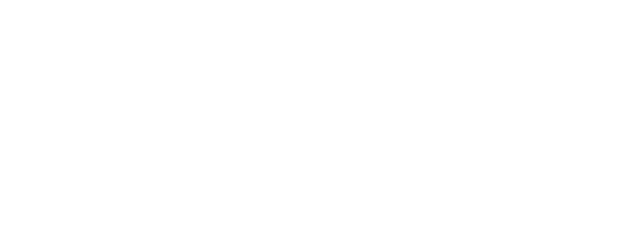
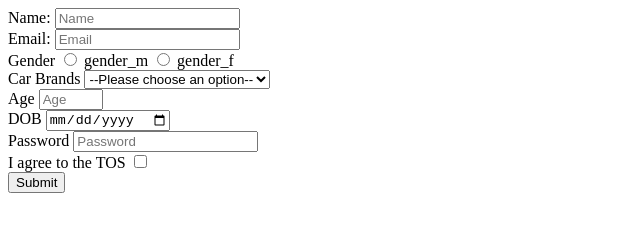
Before and after one commit to acciojob/signup-form-car-Khandavilli-Mahidhar93, a website: page main.html in a window 1280 px wide. Shown: the whole page, without its empty margins (0-640 px from the left). Drawn offline with Linux system fonts and the light colour scheme.

Commit message:
created a submission

```diff
--- a/main.html
+++ b/main.html
@@ -8,6 +8,40 @@
 
 <body>
 	<!-- the entire body must be written by student -->
+	<form method="post" action="/signup">
+		<label for="name">Name:</label>
+		<input type="text" id="name" name="name" placeholder="Name" required><br>
+
+		<label for="email">Email:</label>
+		<input type="email" id="email" name="email" placeholder="Email" required><br>
+
+		<label>Gender</label>
+
+		<input type="radio" id="radio" name="radio" value="male" required>
+		<label for="gender">gender_m</label>
+		<input type="radio" id="radio" name="radio" value="female" required>
+		<label>gender_f</label><br>
+		<label for="cars">Car Brands</label>
+		<select id="cars" name="cars" required>
+			<option value="">--Please choose an option--</option>
+			<option value="BMW">BMW</option>
+			<option value="Koniegsegg">Koniegsegg</option>
+			<option value="Buggati">Buggati</option>
+		</select><br>
+
+		<label for="age">Age</label>
+		<input type="number" id="age" name="age" placeholder="Age" min="1" max="100" required><br>
+
+		<label for="dob">DOB</label>
+		<input type="date" id="dob" name="dob" placeholder="xxx-xxx-xxxx"><br>
+
+		<label for="password">Password</label>
+		<input type="password" id="password" name="password" placeholder="Password" required><br>
+
+		<label for="tos">I agree to the TOS</label>
+		<input type="checkbox" id="tos" name="checkbox" required><br>
+		<button type="submit">Submit</button>
+	</form>
     <script type="text/javascript" src="./script.js">
 </script>
 
```
